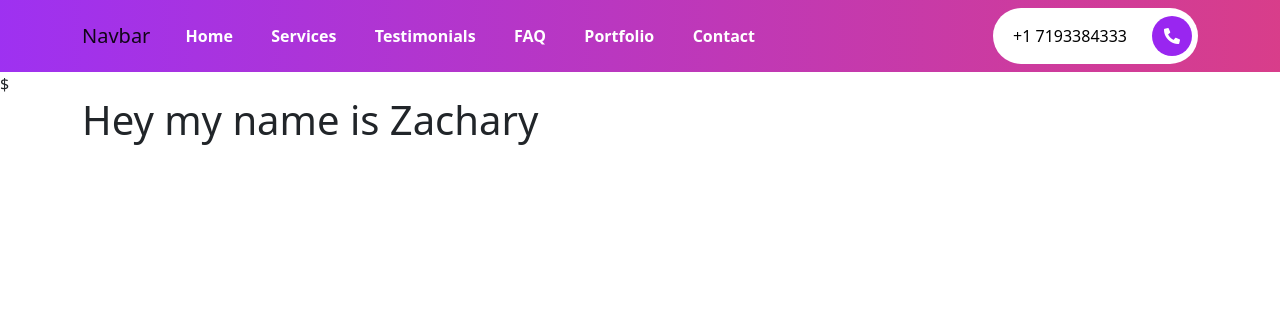
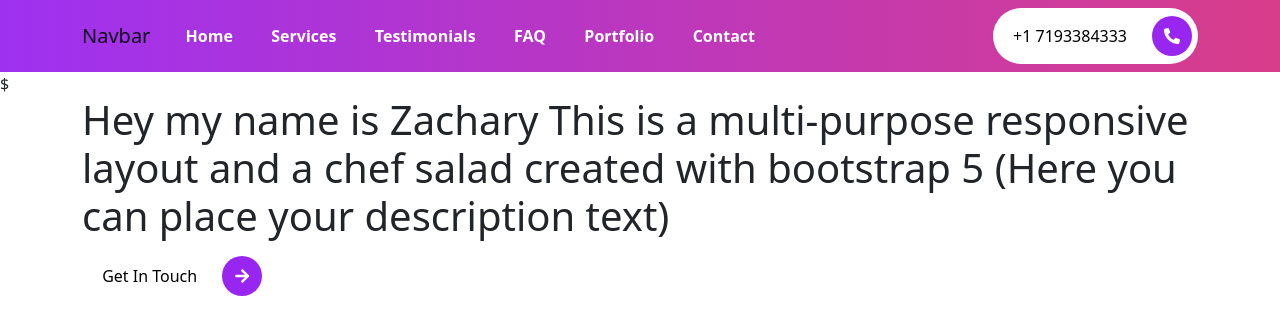
Before and after one commit to zprogrammer-code/PortFolio-Site, a website: page index.html in a window 1280 px wide. Drawn offline with nearby package versions, Linux system fonts and the light colour scheme.

Commit message:
i learned how to use the emmet abriviation and where i can get that cheat sheet.I ams now finding out how to import all of the bootstrap 5 component into my project

```diff
--- a/index.html
+++ b/index.html
@@ -51,8 +51,16 @@
         <div class="cal-md-6 intros">
           <h1 class="display-z">
             <span class=display-2--intro> Hey my name is Zachary</span>
-
+            <span class=display-2--description>
+              This is a multi-purpose responsive layout and a chef salad created with bootstrap 5
+              (Here you can place your description text)
+            </span>
           </h1>
+            <button type="button" class= "rounded-pill btn-rounded"> Get In Touch
+              <span>
+                    <i class="fas fa-arrow-right"></i>
+              </span>
+          </button>
       </div>
        </div>
     </div>
--- a/scss/components/_mixins.scss
+++ b/scss/components/_mixins.scss
@@ -9,5 +9,6 @@
 @mixin absoluteCenter{
     position: absolute;
     top: 50%;
-    left: 50%
+    left: 50%;
+    transform: translate(-50%,-50);
 }
```
